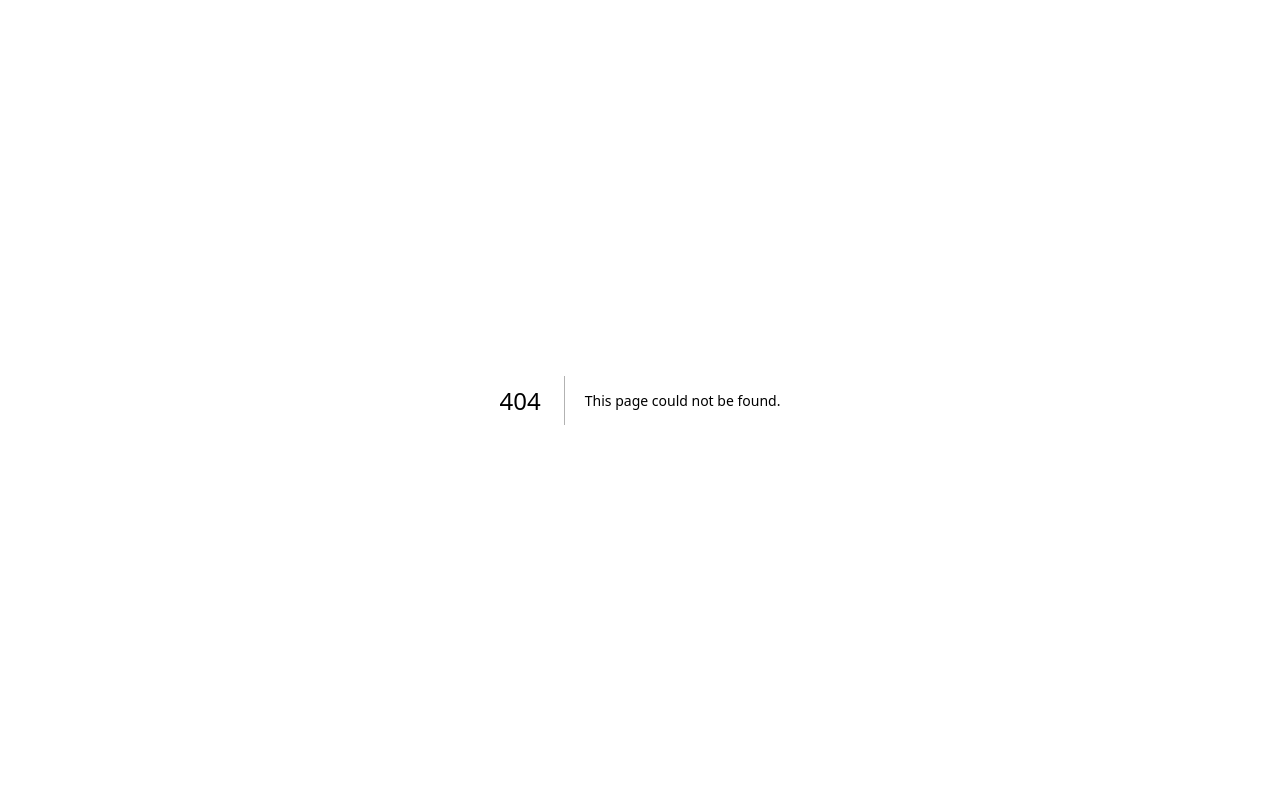
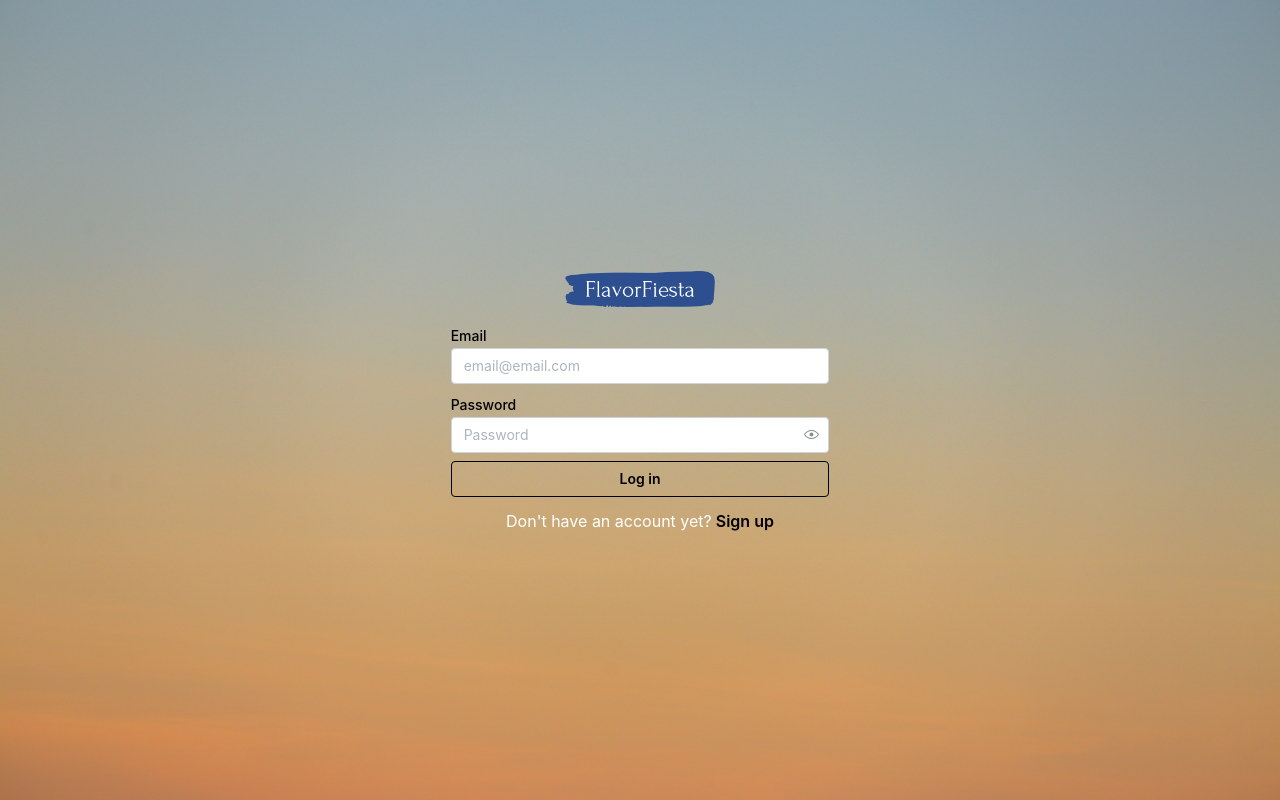
Before and after one commit to Amos907/FlavorFiesta, a Next.js app: page /auth/login in a window 1280 px wide. Before the commit this address had no page. Built offline with nearby package versions, Linux system fonts and the light colour scheme.

Commit message:
Checkpoint: Done with User Authentication (Firebase)

```diff
--- /dev/null
+++ b/lib/firebase/firebase-config.js
@@ -0,0 +1,16 @@
+import { initializeApp } from "firebase/app";
+import { getAuth } from "firebase/auth";
+
+const firebaseConfig = {
+  apiKey: "AIzaSyBkSgfCcFvuJ6uVVGZJkNOo0xQLeNi47FI",
+  authDomain: "kontorva-aff07.firebaseapp.com",
+  projectId: "kontorva-aff07",
+  storageBucket: "kontorva-aff07.appspot.com",
+  messagingSenderId: "858952906331",
+  appId: "1:858952906331:web:017022bb667c388509717e",
+};
+
+const app = initializeApp(firebaseConfig);
+const auth = getAuth(app);
+
+export { auth };
--- a/package.json
+++ b/package.json
@@ -10,8 +10,12 @@
   },
   "dependencies": {
     "@mantine/core": "^7.5.0",
-    "@mantine/notifications": "^7.5.0",
+    "@mantine/form": "^7.5.1",
+    "@mantine/hooks": "^7.5.1",
+    "@mantine/notifications": "^7.5.1",
     "@tabler/icons-react": "^2.46.0",
+    "firebase": "^10.8.0",
+    "firebase-admin": "^12.0.0",
     "next": "14.1.0",
     "react": "^18",
     "react-dom": "^18"
--- /dev/null
+++ b/src/app/auth/login/page.js
@@ -0,0 +1,120 @@
+"use client";
+
+import React from "react";
+import Image from "next/image";
+import { TextInput, PasswordInput, Button } from "@mantine/core";
+import Link from "next/link";
+import { useForm } from "@mantine/form";
+import { useRouter } from "next/navigation";
+import { notifications } from "@mantine/notifications";
+
+import { auth } from "../../../../lib/firebase/firebase-config";
+import { signInWithEmailAndPassword } from "firebase/auth";
+
+const Login = () => {
+  const router = useRouter();
+
+  const form = useForm({
+    initialValues: {
+      email: "",
+      password: "",
+    },
+
+    validate: {
+      email: (value) => (/^\S+@\S+$/.test(value) ? null : "Invalid email"),
+    },
+  });
+
+  const authenticateUser = ({ email, password }) => {
+    signInWithEmailAndPassword(auth, email, password)
+      .then((userCredential) => {
+        const user = userCredential.user;
+        localStorage.setItem("user", user.email);
+
+        notifications.show({
+          title: "Success",
+          message: "Login Successful!",
+          color: "green",
+        });
+
+        router.push("/");
+      })
+      .catch((error) => {
+        notifications.show({
+          title: "Failed",
+          message: error.message,
+          color: "red",
+        });
+      });
+  };
+
+  return (
+    <section className="bg-fixed h-screen relative flex justify-center items-center">
+      <div className="absolute inset-0 z-10">
+        <figure>
+          <Image
+            src="/images/backgrounds/bg.jpg"
+            layout="fill"
+            objectFit="cover"
+            alt="Background Image"
+          />
+        </figure>
+      </div>
+      <div className="bg-light-100 px-4 mx-2 rounded-lg w-full relative z-20 md:w-3/5 md:px-4 lg:w-1/3 lg:px-6">
+        <div className="flex justify-center my-4">
+          <figure className="relative cursor-pointer">
+            <Image
+              className="rounded-lg"
+              src="/images/logos/logo.png"
+              style={{ objectFit: "cover" }}
+              width={150}
+              height={150}
+              alt=""
+            />
+          </figure>
+        </div>
+
+        <div className="">
+          <form
+            className="space-y-2"
+            onSubmit={form.onSubmit((values) => authenticateUser(values))}
+          >
+            <TextInput
+              label="Email"
+              placeholder="email@email.com"
+              {...form.getInputProps("email")}
+            />
+
+            <PasswordInput
+              label="Password"
+              placeholder="Password"
+              {...form.getInputProps("password")}
+            />
+
+            <div className="flex">
+              <Button
+                className="flex-1"
+                type="submit"
+                variant="outline"
+                color="black"
+              >
+                Log in
+              </Button>
+            </div>
+          </form>
+
+          <div className="flex justify-center my-3 items-center">
+            <p className="text-white">{"Don't have an account yet?"} </p>
+            <div className="cursor-pointer">
+              <Link href="/auth/register">
+                <p className="font-semibold underlined ml-1"> Sign up</p>
+              </Link>
+            </div>
+          </div>
+        </div>
+      </div>
+    </section>
+  );
+};
+
+export default Login;
--- /dev/null
+++ b/src/app/auth/register/page.js
@@ -0,0 +1,142 @@
+"use client";
+
+import React from "react";
+import Image from "next/image";
+import { TextInput, PasswordInput, Button } from "@mantine/core";
+import Link from "next/link";
+import { useRouter } from "next/navigation";
+
+import { useForm } from "@mantine/form";
+import { notifications } from "@mantine/notifications";
+
+import { auth } from "../../../../lib/firebase/firebase-config";
+import { createUserWithEmailAndPassword } from "firebase/auth";
+
+const Register = () => {
+  const router = useRouter();
+  const form = useForm({
+    initialValues: {
+      email: "",
+      password: "",
+      confirm: "",
+    },
+
+    validate: {
+      email: (value) => (/^\S+@\S+$/.test(value) ? null : "Invalid email"),
+      password: (value) => {
+        if (value.length < 8) {
+          return "Password must be at least 8 characters long";
+        }
+        return null;
+      },
+      confirm: (value, values) => {
+        if (value !== values.password) {
+          return "Passwords do not match";
+        }
+        return null;
+      },
+    },
+  });
+
+  const registerUser = ({ email, password }) => {
+    createUserWithEmailAndPassword(auth, email, password)
+      .then((userCredential) => {
+        const user = userCredential.user;
+        localStorage.setItem("user", user.email);
+
+        notifications.show({
+          title: "Success",
+          message: "Account Creation Successful!",
+          color: "green",
+        });
+
+        router.push("/");
+      })
+      .catch((error) => {
+        notifications.show({
+          title: "Failed",
+          message: error.message,
+          color: "red",
+        });
+      });
+  };
+
+  return (
+    <section className="bg-fixed h-screen relative flex justify-center items-center">
+      <div className="absolute inset-0 z-10">
+        <figure>
+          <Image
+            src="/images/backgrounds/bg.jpg"
+            layout="fill"
+            objectFit="cover"
+            alt="Background Image"
+          />
+        </figure>
+      </div>
+      <div className="bg-light-100 px-4 mx-2 rounded-lg w-full relative z-20 md:w-3/5 md:px-4 lg:w-1/3 lg:px-6">
+        <div className="flex justify-center my-4">
+          <figure className="relative cursor-pointer">
+            <Image
+              className="rounded-lg"
+              src="/images/logos/logo.png"
+              style={{ objectFit: "cover" }}
+              width={150}
+              height={150}
+              alt=""
+            />
+          </figure>
+        </div>
+
+        <div className="">
+          <form
+            className="space-y-2"
+            onSubmit={form.onSubmit((values) => registerUser(values))}
+          >
+            <TextInput
+              withAsterisk
+              placeholder="email@email.com"
+              label="Email"
+              {...form.getInputProps("email")}
+            />
+
+            <PasswordInput
+              withAsterisk
+              placeholder="Password"
+              label="Password"
+              {...form.getInputProps("password")}
+            />
+
+            <PasswordInput
+              withAsterisk
+              placeholder="Confirm Password"
+              label="Confirm Password"
+              {...form.getInputProps("confirm")}
+            />
+
+            <div className="flex">
+              <Button
+                className="flex-1"
+                type="submit"
+                color="black"
+                variant="outline"
+              >
+                Register
+              </Button>
+            </div>
+          </form>
+
+          <div className="flex justify-center my-3 items-center">
+            <p className="text-white">Already have an account? </p>
+            <div className="cursor-pointer">
+              <Link href="/auth/login">
+                <p className="font-semibold underlined ml-1"> Sign in</p>
+              </Link>
+            </div>
+          </div>
+        </div>
+      </div>
+    </section>
+  );
+};
+
+export default Register;
--- a/src/app/layout.js
+++ b/src/app/layout.js
@@ -1,8 +1,10 @@
 import "@mantine/core/styles.css";
 
 import { MantineProvider, ColorSchemeScript } from "@mantine/core";
+import { Notifications } from "@mantine/notifications";
 
 import "./globals.css";
+import "@mantine/notifications/styles.css";
 
 export const metadata = {
   title: "FlavorFiesta",
@@ -16,7 +18,10 @@ export default function RootLayout({ children }) {
         <ColorSchemeScript />
       </head>
       <body>
-        <MantineProvider>{children}</MantineProvider>
+        <MantineProvider>
+          <Notifications />
+          {children}
+        </MantineProvider>
       </body>
     </html>
   );
```
Also changed, not shown: public/images/backgrounds/bg.jpg (added), 1 other file (tests, documents, lock files or other folders).
